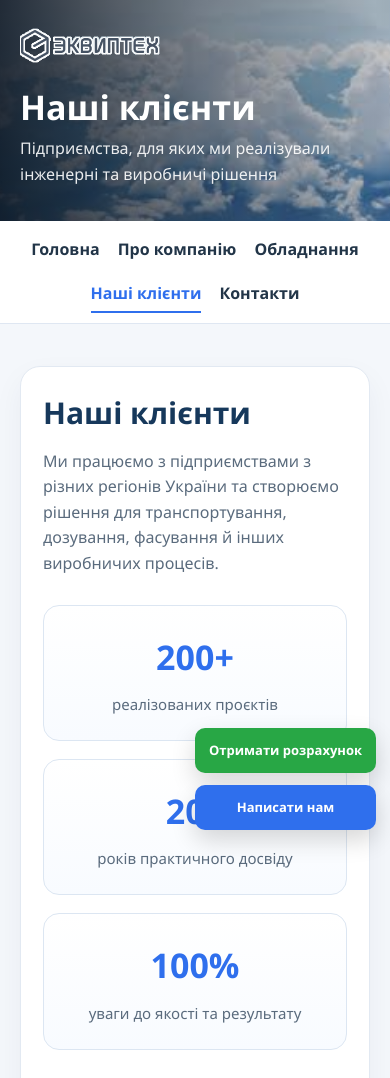
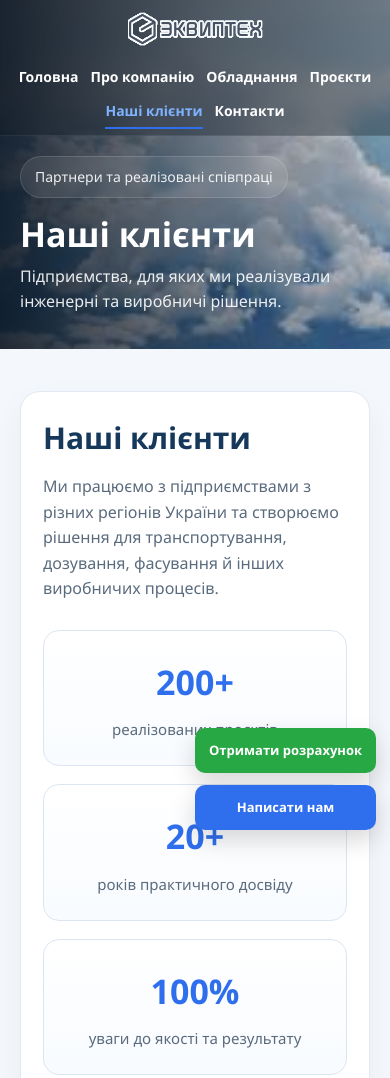
Before and after one commit to Bohdan2134/Ekoteh, a plain HTML site: page clients.html in a window 390 px wide. Shown: the top 1078 px of the page. Drawn offline with Linux system fonts and the light colour scheme.

Commit message:
Update clients.html

```diff
--- a/clients.html
+++ b/clients.html
@@ -3,7 +3,7 @@
 <head>
 <meta charset="UTF-8">
 <meta name="viewport" content="width=device-width, initial-scale=1.0">
-<title>ЕКВІПТЕХ — Наші клієнти</title>
+<title>ЕКОТЕХ — Наші клієнти</title>
 
 <style>
 * {
@@ -13,11 +13,13 @@
 :root {
     --primary: #16385b;
     --accent: #2f6fed;
+    --accent-dark: #205bd0;
     --dark: #1f2a38;
     --light: #f4f7fb;
     --text: #223548;
     --muted: #5a6b7d;
     --border: #e2e9f2;
+    --success: #28a745;
 }
 
 html {
@@ -39,8 +41,84 @@ body {
     padding: 0 20px;
 }
 
+/* HEADER */
+.site-header {
+    position: fixed;
+    top: 0;
+    left: 0;
+    width: 100%;
+    background: rgba(10, 20, 34, 0.35);
+    backdrop-filter: blur(10px);
+    z-index: 999;
+    transition: 0.3s ease;
+    border-bottom: 1px solid rgba(255,255,255,0.08);
+}
+
+.site-header.scrolled {
+    background: rgba(255,255,255,0.96);
+    border-bottom: 1px solid #dfe7f2;
+    box-shadow: 0 8px 24px rgba(17,42,70,0.08);
+}
+
+.header-inner {
+    display: flex;
+    justify-content: space-between;
+    align-items: center;
+    gap: 20px;
+    min-height: 78px;
+}
+
+.header-logo img {
+    width: 155px;
+    display: block;
+}
+
+.header-nav {
+    display: flex;
+    align-items: center;
+    gap: 28px;
+    flex-wrap: wrap;
+}
+
+.header-nav a {
+    text-decoration: none;
+    color: white;
+    font-weight: 600;
+    position: relative;
+    transition: 0.3s ease;
+}
+
+.header-nav a::after {
+    content: "";
+    position: absolute;
+    left: 0;
+    bottom: -6px;
+    width: 0;
+    height: 2px;
+    background: var(--accent);
+    transition: 0.3s ease;
+}
+
+.header-nav a:hover::after,
+.header-nav a.active::after {
+    width: 100%;
+}
+
+.site-header.scrolled .header-nav a {
+    color: var(--text);
+}
+
+.header-nav a.active {
+    color: #7fb2ff;
+}
+
+.site-header.scrolled .header-nav a.active {
+    color: var(--accent);
+}
+
 /* HERO */
 .page-hero {
+    padding-top: 78px;
     min-height: 270px;
     background: url('images/background.jpg') center/cover no-repeat;
     position: relative;
@@ -59,11 +137,19 @@ body {
     z-index: 2;
     padding: 40px 0 50px;
     color: white;
+    max-width: 760px;
 }
 
-.hero-logo {
-    width: 165px;
+.hero-badge {
+    display: inline-block;
+    padding: 9px 14px;
+    border-radius: 999px;
+    background: rgba(255,255,255,0.08);
+    border: 1px solid rgba(255,255,255,0.14);
+    color: rgba(255,255,255,0.9);
+    font-size: 14px;
     margin-bottom: 18px;
+    backdrop-filter: blur(4px);
 }
 
 .hero-inner h1 {
@@ -77,53 +163,6 @@ body {
     font-size: 19px;
     color: rgba(255,255,255,0.9);
     max-width: 650px;
-}
-
-/* MENU */
-.menu-wrap {
-    position: sticky;
-    top: 0;
-    z-index: 80;
-    background: rgba(255,255,255,0.96);
-    border-bottom: 1px solid #dfe7f2;
-    backdrop-filter: blur(8px);
-}
-
-.menu {
-    display: flex;
-    justify-content: center;
-    gap: 34px;
-    flex-wrap: wrap;
-    padding: 16px 10px;
-}
-
-.menu a {
-    text-decoration: none;
-    color: var(--text);
-    font-weight: 600;
-    position: relative;
-    transition: 0.3s ease;
-}
-
-.menu a:hover,
-.menu a.active {
-    color: var(--accent);
-}
-
-.menu a::after {
-    content: "";
-    position: absolute;
-    left: 0;
-    bottom: -6px;
-    width: 0;
-    height: 2px;
-    background: var(--accent);
-    transition: 0.3s ease;
-}
-
-.menu a:hover::after,
-.menu a.active::after {
-    width: 100%;
 }
 
 /* MAIN */
@@ -305,14 +344,28 @@ body {
     margin-top: 50px;
     background: linear-gradient(90deg, #143d68, #1f2a38);
     color: white;
+    padding: 36px 15px;
+}
+
+.footer-inner {
     text-align: center;
-    padding: 36px 15px;
+    max-width: 1280px;
+    margin: 0 auto;
 }
 
 .footer p {
     margin: 8px 0;
     color: rgba(255,255,255,0.9);
     font-size: 16px;
+}
+
+.footer a {
+    color: #9bc2ff;
+    text-decoration: none;
+}
+
+.footer a:hover {
+    text-decoration: underline;
 }
 
 /* FLOATING BUTTONS */
@@ -360,6 +413,23 @@ body {
 }
 
 /* MOBILE */
+@media (max-width: 900px) {
+    .header-inner {
+        flex-direction: column;
+        justify-content: center;
+        padding: 12px 0;
+    }
+
+    .header-nav {
+        justify-content: center;
+        gap: 16px;
+    }
+
+    .page-hero {
+        padding-top: 118px;
+    }
+}
+
 @media (max-width: 768px) {
     .page-hero {
         min-height: 220px;
@@ -369,20 +439,12 @@ body {
         padding: 28px 0 34px;
     }
 
-    .hero-logo {
-        width: 140px;
-    }
-
     .hero-inner h1 {
         font-size: 34px;
     }
 
     .hero-inner p {
         font-size: 16px;
-    }
-
-    .menu {
-        gap: 18px;
     }
 
     .section-card {
@@ -416,36 +478,56 @@ body {
         padding: 12px 14px;
     }
 }
+
+@media (max-width: 560px) {
+    .header-logo img {
+        width: 135px;
+    }
+
+    .header-nav {
+        gap: 12px;
+    }
+
+    .header-nav a {
+        font-size: 14px;
+    }
+
+    .page-hero {
+        padding-top: 128px;
+    }
+}
 </style>
 </head>
 
 <body>
 
-<!-- HERO -->
+<header class="site-header" id="siteHeader">
+    <div class="container header-inner">
+        <a href="index.html" class="header-logo">
+            <img src="images/logo.png" alt="ЕКВІПТЕХ">
+        </a>
+
+        <nav class="header-nav">
+            <a href="index.html">Головна</a>
+            <a href="about.html">Про компанію</a>
+            <a href="equipment.html">Обладнання</a>
+            <a href="projects.html">Проєкти</a>
+            <a href="clients.html">Наші клієнти</a>
+            <a href="contacts.html">Контакти</a>
+        </nav>
+    </div>
+</header>
+
 <div class="page-hero">
     <div class="container">
         <div class="hero-inner">
-            <img src="images/logo.png" alt="ЕКВІПТЕХ" class="hero-logo">
+            <div class="hero-badge">Партнери та реалізовані співпраці</div>
             <h1>Наші клієнти</h1>
-            <p>Підприємства, для яких ми реалізували інженерні та виробничі рішення</p>
+            <p>Підприємства, для яких ми реалізували інженерні та виробничі рішення.</p>
         </div>
     </div>
 </div>
 
-<!-- MENU -->
-<div class="menu-wrap">
-    <div class="container">
-        <div class="menu">
-            <a href="index.html">Головна</a>
-            <a href="about.html">Про компанію</a>
-            <a href="equipment.html">Обладнання</a>
-            <a href="clients.html" class="active">Наші клієнти</a>
-            <a href="contacts.html">Контакти</a>
-        </div>
-    </div>
-</div>
-
-<!-- MAIN -->
 <div class="page-section">
     <div class="container">
         <div class="section-card">
@@ -562,17 +644,44 @@ body {
     </div>
 </div>
 
-<!-- FOOTER -->
-<div class="footer">
-    <p>ТОВ «Еквіптех», м. Дніпро, Україна</p>
-    <p>Email: info@ekvipteh.com.ua</p>
+<footer class="footer">
+    <div class="footer-inner">
+        <h4>ТОВ «Екотех»</h4>
+        <p>м. Дніпро, Україна</p>
+        <p>Email: <a href="mailto:tov.ekoteh@gmail.com">tov.ekoteh@gmail.com</a></p>
+    </div>
+</footer>
+
+<div class="floating-buttons">
+    <a href="contacts.html" class="calc-btn">Отримати розрахунок</a>
+    <a href="mailto:tov.ekoteh@gmail.com" class="mail-btn">Написати нам</a>
 </div>
 
-<!-- FLOATING BUTTONS -->
-<div class="floating-buttons">
-    <a href="contacts.html" class="calc-btn">Отримати розрахунок</a>
-    <a href="contacts.html" class="mail-btn">Написати нам</a>
-</div>
+<script>
+document.addEventListener("DOMContentLoaded", function () {
+    const header = document.getElementById("siteHeader");
+    if (!header) return;
+
+    function updateHeader() {
+        if (window.scrollY > 30) {
+            header.classList.add("scrolled");
+        } else {
+            header.classList.remove("scrolled");
+        }
+    }
+
+    updateHeader();
+    window.addEventListener("scroll", updateHeader);
+
+    const currentPage = window.location.pathname.split("/").pop() || "index.html";
+    document.querySelectorAll(".header-nav a").forEach(link => {
+        const href = link.getAttribute("href");
+        if (href === currentPage) {
+            link.classList.add("active");
+        }
+    });
+});
+</script>
 
 </body>
 </html>
```
